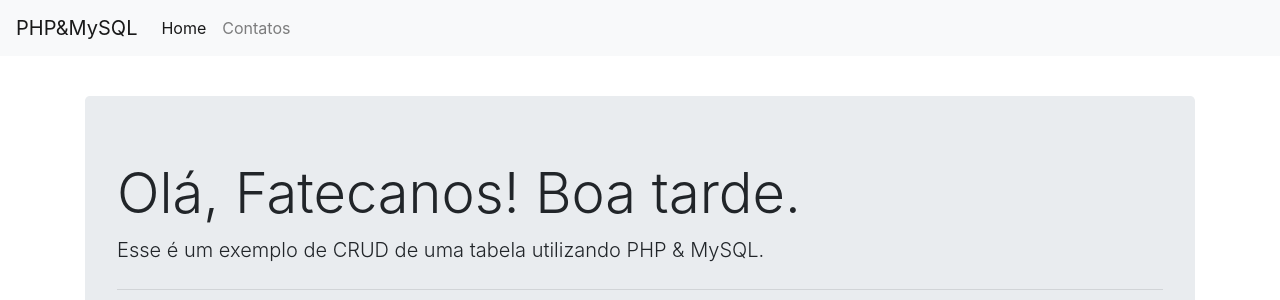
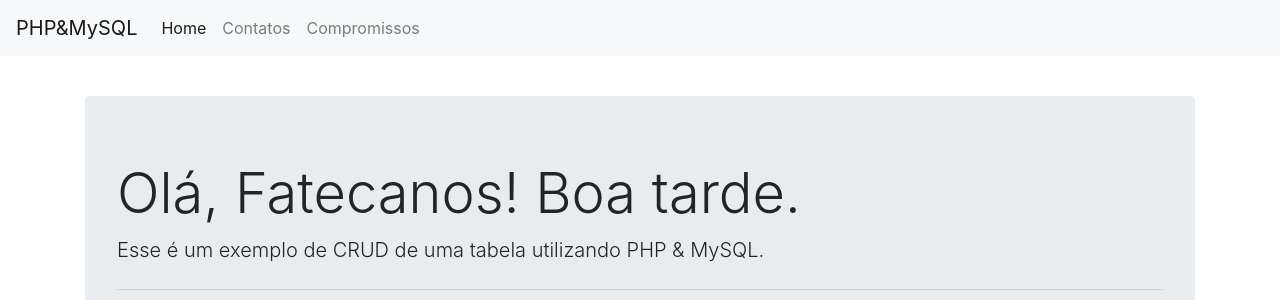
Before and after one commit to Martarelli/FATEC_linguagem_de_programa-o_IV-, a PHP site: page /index.php in a window 1280 px wide. Shown: the top 300 px of the page. Run offline with PHP 8.4, Linux system fonts and the light colour scheme.

Commit message:
inclusão link

```diff
--- a/PHP/2ºBimestre/ExercicioPHPMySQL/header-inc.php
+++ b/PHP/2ºBimestre/ExercicioPHPMySQL/header-inc.php
@@ -26,6 +26,9 @@ session_start();
             <li class="nav-item">
                 <a class="nav-link" href="contatos.php">Contatos</a>
             </li>
+            <li class="nav-item">
+                <a class="nav-link" href="compromissos.php">Compromissos</a>
+            </li>
         </ul>
     </div>
 </nav>
```
